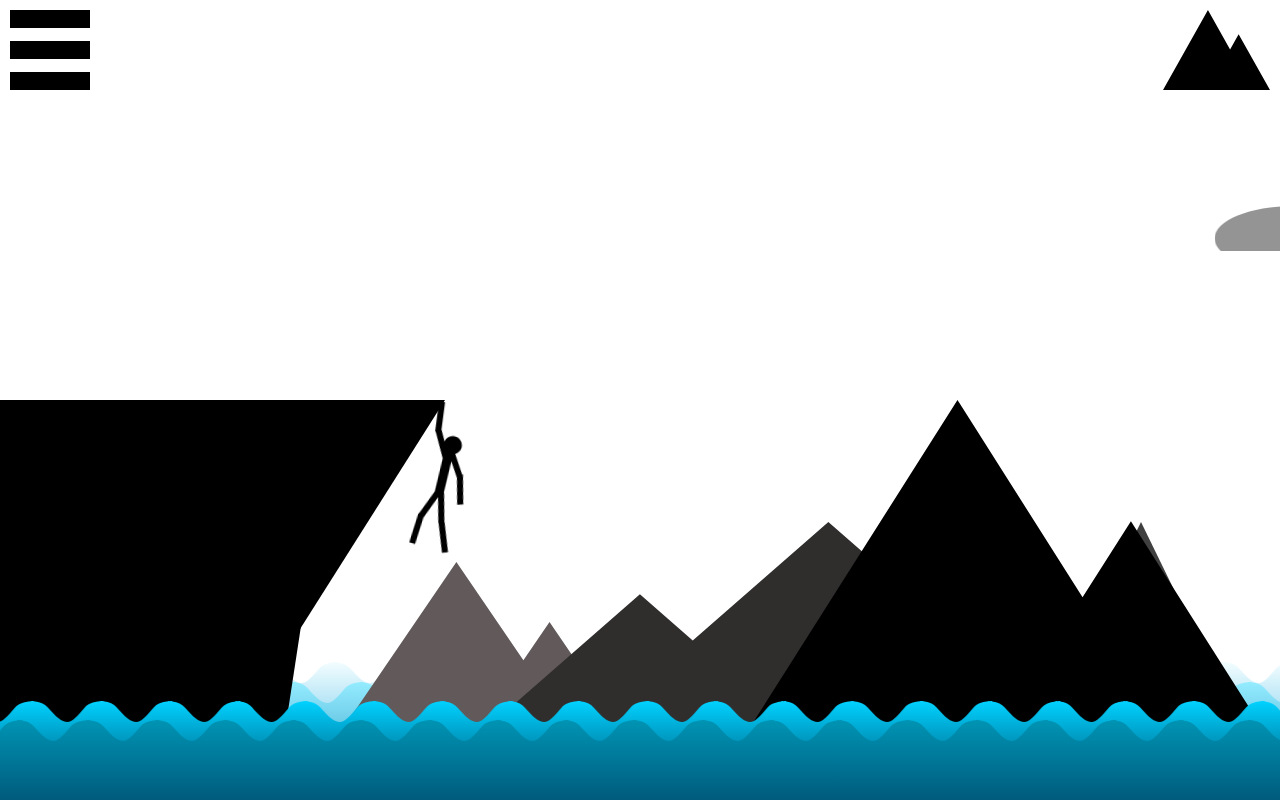
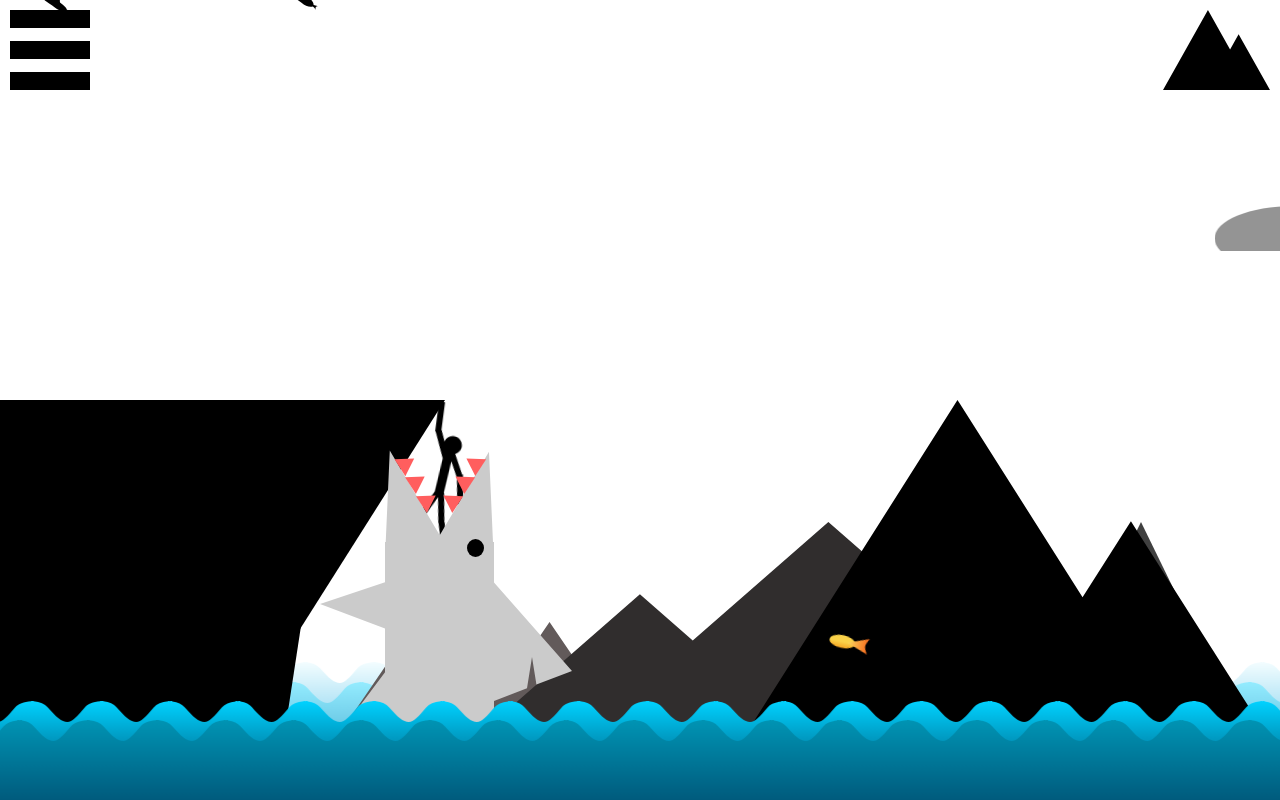
Before and after one commit to vmartinezlive/adventure, a website built with webpack: page src/index.html in a window 1280 px wide. Built offline with nearby package versions, Linux system fonts and the light colour scheme.

Commit message:
add birds/fish/shark

```diff
--- a/src/index.html
+++ b/src/index.html
@@ -24,32 +24,36 @@
       <img class="logo" src="assets/img/logo.svg" alt="">
     </header>
     <section>
-      <img id="water" src="assets/img/water.svg" alt="">
-
-      <img id="light-water" src="assets/img/light-water.svg" alt="">
-
+      <img id="lightest-water" src="assets/img/lightest-water.svg" alt="">
       <img id="lighter-water" src="assets/img/lighter-water.svg" alt="">
 
-      <img id="lightest-water" src="assets/img/lightest-water.svg" alt="">
-
-        <div class="cliff-guy">
-          <img id="cliff" src="assets/img/cliff.svg" alt="">
-          <img id="guy" src="assets/img/guy.svg" alt="">
-        </div>
-
+      <img id="mount-4" src="assets/img/mount-4.svg" alt="">
+      <img id="mount-3" src="assets/img/mount-3.svg" alt="">
+      <img id="mount-2" src="assets/img/mount-2.svg" alt="">
       <img id="mount-1" src="assets/img/mount-1.svg" alt="">
-
-      <img id="mount-2" src="assets/img/mount-2.svg" alt="">
-
-      <img id="mount-3" src="assets/img/mount-3.svg" alt="">
-
-      <img id="mount-4" src="assets/img/mount-4.svg" alt="">
-
+      <div class="cliff-guy">
+        <img id="cliff" src="assets/img/cliff.svg" alt="">
+        <img id="guy" src="assets/img/guy.svg" alt="">
+        <img id="shark" src="assets/img/shark.svg" alt="">
+      </div>
+      <img id="fish-1" src="assets/img/fish.svg" alt="">
+      <img id="fish-2" src="assets/img/fish.svg" alt="">
+      <img id="fish-3" src="assets/img/fish.svg" alt="">
+      <img id="light-water" src="assets/img/light-water.svg" alt="">
+      <img id="water" src="assets/img/water.svg" alt="">
       <img id="cloud-2" src="assets/img/cloud-2.svg" alt="">
 
       <img id="cloud-3" src="assets/img/cloud-3.svg" alt="">
 
       <img id="cloud-1" src="assets/img/cloud-1.svg" alt="">
+
+      <img id="bird-1" src="assets/img/bird-1.svg" alt="">
+
+      <img id="bird-2" src="assets/img/bird-2.svg" alt="">
+
+      <img id="bird-3" src="assets/img/bird-3.svg" alt="">
+
+
     </section>
   </body>
 </html>
--- a/src/sass/styles.scss
+++ b/src/sass/styles.scss
@@ -5,6 +5,7 @@
 header {
   display: flex;
   justify-content: space-between;
+  z-index: 10;
   .menu {
     margin: 10px 10px 10px 10px;
     .top {
@@ -63,11 +64,14 @@ header {
    animation: rotate 2s linear;
  }
 
+ section {
+   z-index: 0;
+ }
+
 #water {
   position: fixed;
   bottom: 0;
   left: -200px;
-  z-index: 5;
   animation: right-wave 10s;
   animation-iteration-count: infinite;
   height: 10%;
@@ -77,7 +81,6 @@ header {
   position: fixed;
   bottom: 1.5vw;
   left: -230px;
-  z-index: 4;
   animation: left-wave 10s;
   animation-iteration-count: infinite;
   height: 10%;
@@ -87,7 +90,6 @@ header {
   position: fixed;
   bottom: 3vw;
   left: -200px;
-  z-index: -3;
   animation: right-wave 10s;
   animation-iteration-count: infinite;
   height: 10%;
@@ -96,8 +98,7 @@ header {
 #lightest-water {
   position: fixed;
   bottom: 4.5vw;
-  left: -200px;
-  z-index: -4;
+  left: -230px;
   animation: left-wave 10s;
   animation-iteration-count: infinite;
   height: 10%;
@@ -126,7 +127,6 @@ header {
   position: fixed;
   bottom: 0;
   left: 55vw;
-  z-index: 0;
   height: 50%
 }
 
@@ -134,7 +134,6 @@ header {
   position: fixed;
   bottom: 3vw;
   left: 35vw;
-  z-index: -1;
   height: 30%
 }
 
@@ -142,7 +141,6 @@ header {
   position: fixed;
   bottom: 3vw;
   left: 80vw;
-  z-index: -2;
   height: 30%
 }
 
@@ -150,7 +148,6 @@ header {
   position: fixed;
   bottom: 3vw;
   left: 25vw;
-  z-index: -3;
   height: 25%
 }
 
@@ -172,7 +169,72 @@ header {
   position: fixed;
   top: 25%;
   animation: cloud-path 120s infinite;
+}
 
+#bird-1 {
+  position: fixed;
+  top: 1%;
+  width: 30px;
+  animation: fly 15s linear infinite;
+}
+
+#bird-2 {
+  position: fixed;
+  top: 15%;
+  width: 30px;
+  animation: fly 12s linear infinite;
+}
+
+#bird-3 {
+  top: 20%;
+  position: fixed;
+  width: 30px;
+  animation: fly 9s linear infinite;
+}
+
+#fish-1 {
+  position: fixed;
+  width: 40px;
+  left: 50vw;
+  animation: jump 2s infinite;
+  transform-origin: 0 300px;
+  bottom: 20vh;
+
+}
+
+#fish-2 {
+  position: fixed;
+  width: 40px;
+  left: 60vw;
+  animation: jump 2.3s infinite;
+  transform-origin: 0 300px;
+  bottom: 20vh;
+}
+
+#fish-3 {
+  position: fixed;
+  width: 40px;
+  left: 63vw;
+  animation: jump 2.4s infinite;
+  transform-origin: 0 300px;
+  bottom: 20vh;
+}
+#shark {
+  position: absolute;
+  left: 320px;
+  top: 50px;
+}
+
+
+
+
+@keyframes fly {
+  0% {
+    transform: translateX(100vw) translateY(50vh);
+  }
+  100% {
+    transform: translateX(-55vw) translateY(-55vh);
+  }
 }
 
 @keyframes spin {
@@ -216,3 +278,8 @@ header {
   0% {transform:translateX(100vw);}
   100% {transform:translateX(-55vw);}
 }
+
+@keyframes jump {
+  0%{transform: rotateZ(90deg);}
+  100%{transform: rotateZ(-90deg);}
+}
```
Also changed, not shown: src/assets/img/bird-1.svg (added), src/assets/img/bird-2.svg (added), src/assets/img/bird-3.svg (added), src/assets/img/fish.svg (added), src/assets/img/shark.svg (added), 1 other file.
